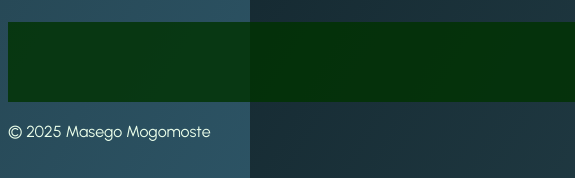
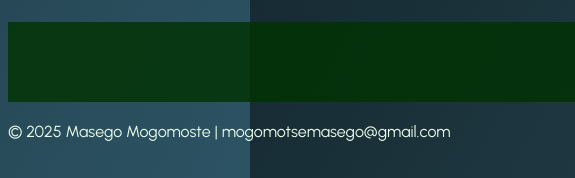
Before and after one commit to mbuso121/siglance.github.io, a plain HTML site: page contact.html in a window 1280 px wide. Shown: the part 622-800 px from the top of the page, 0-575 px from the left. Drawn offline with Linux system fonts and the light colour scheme.

Commit message:
contact.html

```diff
--- a/contact.html
+++ b/contact.html
@@ -45,6 +45,6 @@
     </div>
 
   </footer>
-      <p>&copy; 2025  Masego Mogomoste</p>
+      <p>&copy; 2025  Masego Mogomoste | mogomotsemasego@gmail.com </p>
 </body>
 </html>
```
